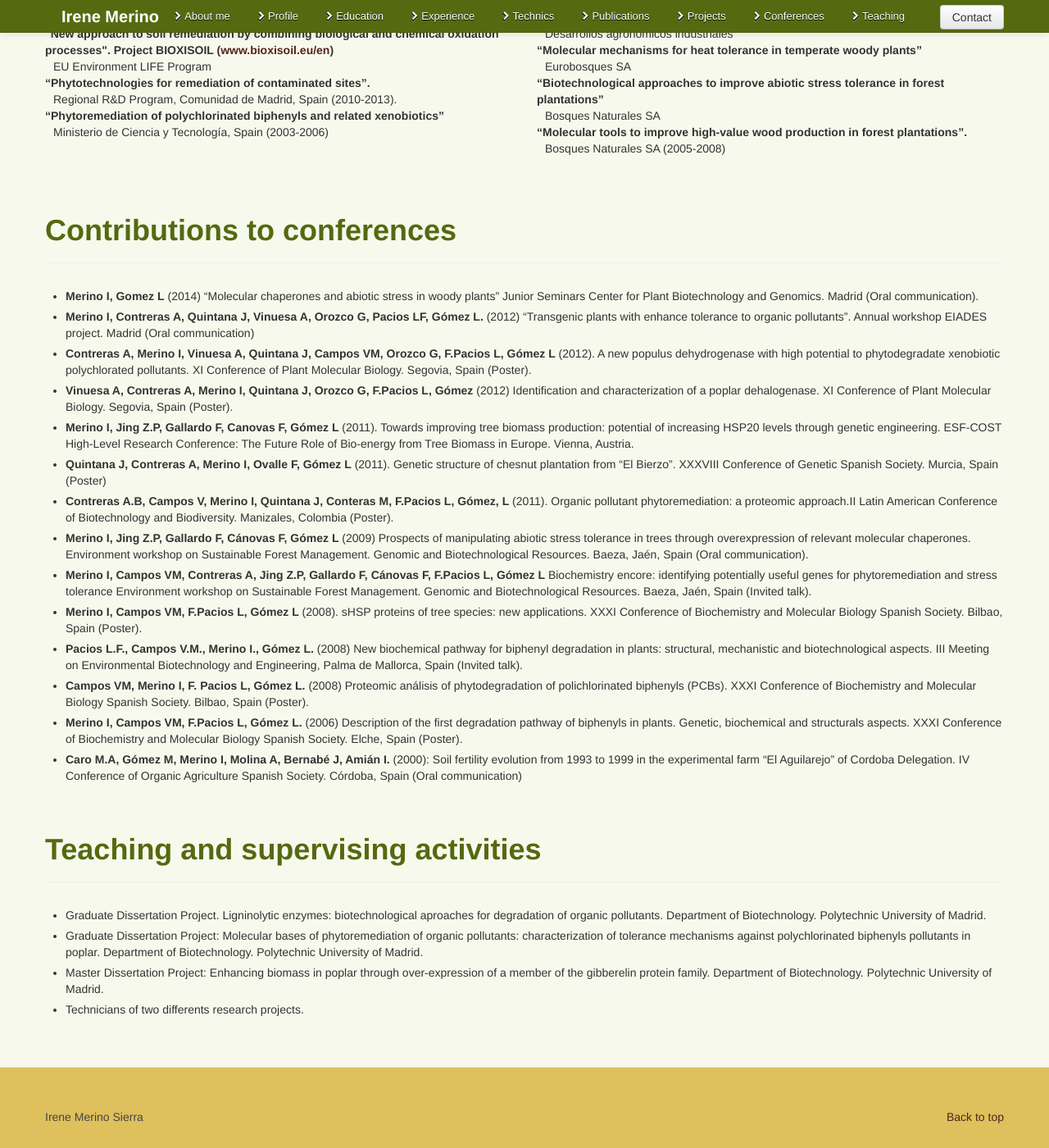
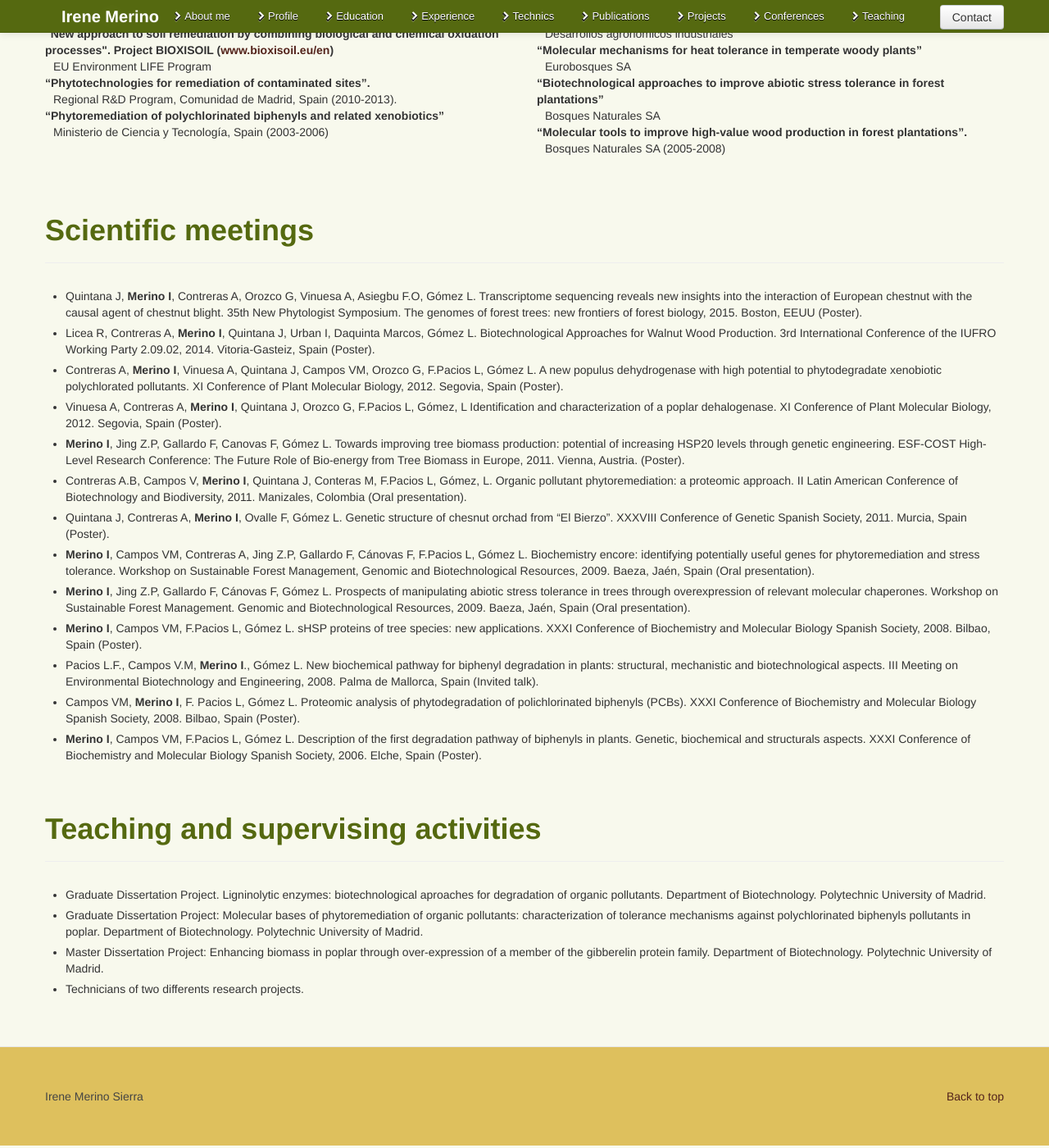
Before and after one commit to irenemerino/irenemerino, a Jekyll site: the page built from index.html, in a window 1280 px wide and 1400 px high, scrolled down 5623 px. Shown: the whole window at 82% size. Built offline with Jekyll 4.4.1, drawn with Linux system fonts in a browser that asks for light colours; nearby versions of some CDN libraries.

Commit message:
update conferences section

```diff
--- a/index.html
+++ b/index.html
@@ -414,23 +414,22 @@ lang: es
 
   <section id="conferences">
     <div class="page-header">
-      <h1>Contributions to conferences</h1>
+      <h1>Scientific meetings</h1>
     </div>
     <ul>
-      <li><strong>Merino I, Gomez L</strong> (2014) “Molecular chaperones and abiotic stress in woody plants” Junior Seminars Center for Plant Biotechnology and Genomics. Madrid (Oral communication).</li>
-      <li><strong>Merino I, Contreras A, Quintana J, Vinuesa A, Orozco G, Pacios LF, Gómez L.</strong> (2012) “Transgenic plants with enhance tolerance to organic pollutants”. Annual workshop EIADES project. Madrid (Oral communication)</li>
-      <li><strong>Contreras A, Merino I, Vinuesa A, Quintana J, Campos VM, Orozco G, F.Pacios L, Gómez L</strong> (2012). A new populus dehydrogenase with high potential to phytodegradate xenobiotic polychlorated pollutants. XI Conference of Plant Molecular Biology. Segovia, Spain (Poster).</li>
-      <li><strong>Vinuesa A, Contreras A, Merino I, Quintana J, Orozco G, F.Pacios L, Gómez</strong> (2012) Identification and characterization of a poplar dehalogenase. XI Conference of Plant Molecular Biology. Segovia, Spain (Poster).</li>
-      <li><strong>Merino I, Jing Z.P, Gallardo F, Canovas F, Gómez L</strong> (2011). Towards improving tree biomass production: potential of increasing HSP20 levels through genetic engineering. ESF-COST High-Level Research Conference: The Future Role of Bio-energy from Tree Biomass in Europe. Vienna, Austria.</li>
-      <li><strong>Quintana J, Contreras A, Merino I, Ovalle F, Gómez L</strong> (2011). Genetic structure of chesnut plantation from “El Bierzo”. XXXVIII Conference of Genetic Spanish Society. Murcia, Spain (Poster)</li>
-      <li><strong>Contreras A.B, Campos V, Merino I, Quintana J, Conteras M, F.Pacios L, Gómez, L</strong> (2011). Organic pollutant phytoremediation: a proteomic approach.II Latin American Conference of Biotechnology and Biodiversity. Manizales, Colombia (Poster).</li>
-      <li><strong>Merino I, Jing Z.P, Gallardo F, Cánovas F, Gómez L</strong> (2009) Prospects of manipulating abiotic stress tolerance in trees through overexpression of relevant molecular chaperones. Environment workshop on Sustainable Forest Management. Genomic and Biotechnological Resources. Baeza, Jaén, Spain (Oral communication).</li>
-      <li><strong>Merino I, Campos VM, Contreras A, Jing Z.P, Gallardo F, Cánovas F, F.Pacios L, Gómez L</strong> Biochemistry encore: identifying potentially useful genes for phytoremediation and stress tolerance Environment workshop on Sustainable Forest Management. Genomic and Biotechnological Resources. Baeza, Jaén, Spain (Invited talk).</li>
-      <li><strong>Merino I, Campos VM, F.Pacios L, Gómez L</strong> (2008). sHSP proteins of tree species: new applications. XXXI Conference of Biochemistry and Molecular Biology Spanish Society. Bilbao, Spain (Poster).</li>
-      <li><strong>Pacios L.F., Campos V.M., Merino I., Gómez L.</strong> (2008) New biochemical pathway for biphenyl degradation in plants: structural, mechanistic and biotechnological aspects. III Meeting on Environmental Biotechnology and Engineering, Palma de Mallorca, Spain (Invited talk).</li>
-      <li><strong>Campos VM, Merino I, F. Pacios L, Gómez L.</strong> (2008) Proteomic análisis of phytodegradation of polichlorinated biphenyls (PCBs). XXXI Conference of Biochemistry and Molecular Biology Spanish Society. Bilbao, Spain (Poster).</li>
-      <li><strong>Merino I, Campos VM, F.Pacios L, Gómez L.</strong> (2006) Description of the first degradation pathway of biphenyls in plants. Genetic, biochemical and structurals aspects. XXXI Conference of Biochemistry and Molecular Biology Spanish Society. Elche, Spain (Poster).</li>
-      <li><strong>Caro M.A, Gómez M, Merino I, Molina A, Bernabé J, Amián I.</strong> (2000): Soil fertility evolution from 1993 to 1999 in the experimental farm “El Aguilarejo” of Cordoba Delegation. IV Conference of Organic Agriculture Spanish Society. Córdoba, Spain (Oral communication)</li>
+      <li>Quintana J, <strong>Merino I</strong>, Contreras A, Orozco G, Vinuesa A, Asiegbu F.O, Gómez L. Transcriptome sequencing reveals new insights into the interaction of European chestnut with the causal agent of chestnut blight. 35th New Phytologist Symposium. The genomes of forest trees: new frontiers of forest biology, 2015. Boston, EEUU (Poster).</li>
+      <li>Licea R, Contreras A, <strong>Merino I</strong>, Quintana J, Urban I, Daquinta Marcos, Gómez L. Biotechnological Approaches for Walnut Wood Production. 3rd International Conference of the IUFRO Working Party 2.09.02, 2014. Vitoria-Gasteiz,  Spain (Poster). </li>
+      <li>Contreras A, <strong>Merino I</strong>, Vinuesa A, Quintana J, Campos VM, Orozco G, F.Pacios L, Gómez L. A new populus dehydrogenase with high potential to phytodegradate xenobiotic polychlorated pollutants. XI Conference of Plant Molecular Biology, 2012. Segovia, Spain (Poster).</li>
+      <li>Vinuesa A, Contreras A, <strong>Merino I</strong>, Quintana J, Orozco G, F.Pacios L, Gómez, L Identification and characterization of a poplar dehalogenase. XI Conference of Plant Molecular Biology, 2012. Segovia, Spain (Poster).</li>
+      <li><strong>Merino I</strong>, Jing Z.P, Gallardo F, Canovas F,  Gómez L. Towards improving tree biomass production: potential of increasing HSP20 levels through genetic engineering. ESF-COST High-Level Research Conference: The Future Role of Bio-energy from Tree Biomass in Europe, 2011. Vienna, Austria. (Poster).</li>
+      <li>Contreras A.B, Campos V, <strong>Merino I</strong>, Quintana J, Conteras M, F.Pacios L, Gómez, L. Organic pollutant phytoremediation: a proteomic approach. II Latin American Conference of Biotechnology and Biodiversity, 2011. Manizales, Colombia (Oral presentation).</li>
+      <li>Quintana J, Contreras A, <strong>Merino I</strong>, Ovalle F, Gómez L. Genetic structure of chesnut orchad from “El Bierzo”. XXXVIII Conference of Genetic Spanish Society, 2011. Murcia, Spain (Poster).</li>
+      <li><strong>Merino I</strong>, Campos VM, Contreras A, Jing Z.P, Gallardo F, Cánovas F,  F.Pacios L, Gómez L. Biochemistry encore: identifying potentially useful genes for phytoremediation and stress tolerance. Workshop on Sustainable Forest Management, Genomic and Biotechnological Resources, 2009. Baeza, Jaén, Spain (Oral presentation).</li>
+      <li><strong>Merino I</strong>, Jing Z.P, Gallardo F, Cánovas F, Gómez L. Prospects of manipulating abiotic stress tolerance in trees through overexpression of relevant molecular chaperones. Workshop on Sustainable Forest Management. Genomic and Biotechnological Resources, 2009. Baeza, Jaén, Spain (Oral presentation).</li>
+      <li><strong>Merino I</strong>, Campos VM, F.Pacios L, Gómez L. sHSP proteins of tree species: new applications. XXXI Conference of Biochemistry and Molecular Biology Spanish Society, 2008. Bilbao, Spain (Poster).</li>
+      <li>Pacios L.F., Campos V.M, <strong>Merino I</strong>., Gómez L. New biochemical pathway for biphenyl degradation in plants: structural, mechanistic and biotechnological aspects. III Meeting on Environmental Biotechnology and Engineering, 2008. Palma de Mallorca, Spain (Invited talk).</li>
+      <li>Campos VM, <strong>Merino I</strong>, F. Pacios L, Gómez L. Proteomic analysis of  phytodegradation of polichlorinated biphenyls (PCBs). XXXI Conference of Biochemistry and Molecular Biology Spanish Society, 2008. Bilbao, Spain (Poster).</li>
+      <li><strong>Merino I</strong>, Campos VM, F.Pacios L, Gómez L. Description of the first degradation pathway of biphenyls in plants. Genetic, biochemical and structurals aspects. XXXI Conference of Biochemistry and Molecular Biology Spanish Society, 2006. Elche, Spain (Poster).</li>
     </ul>
   </section>
 
```
